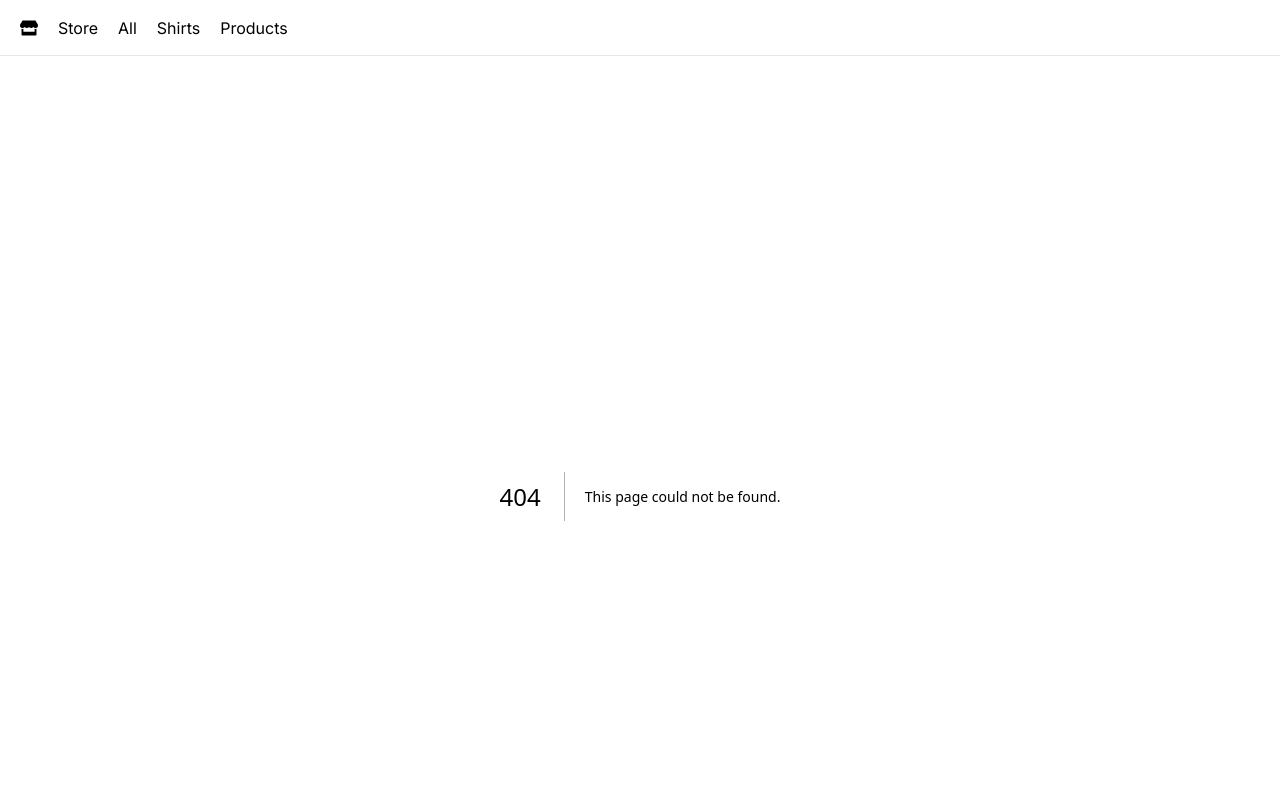
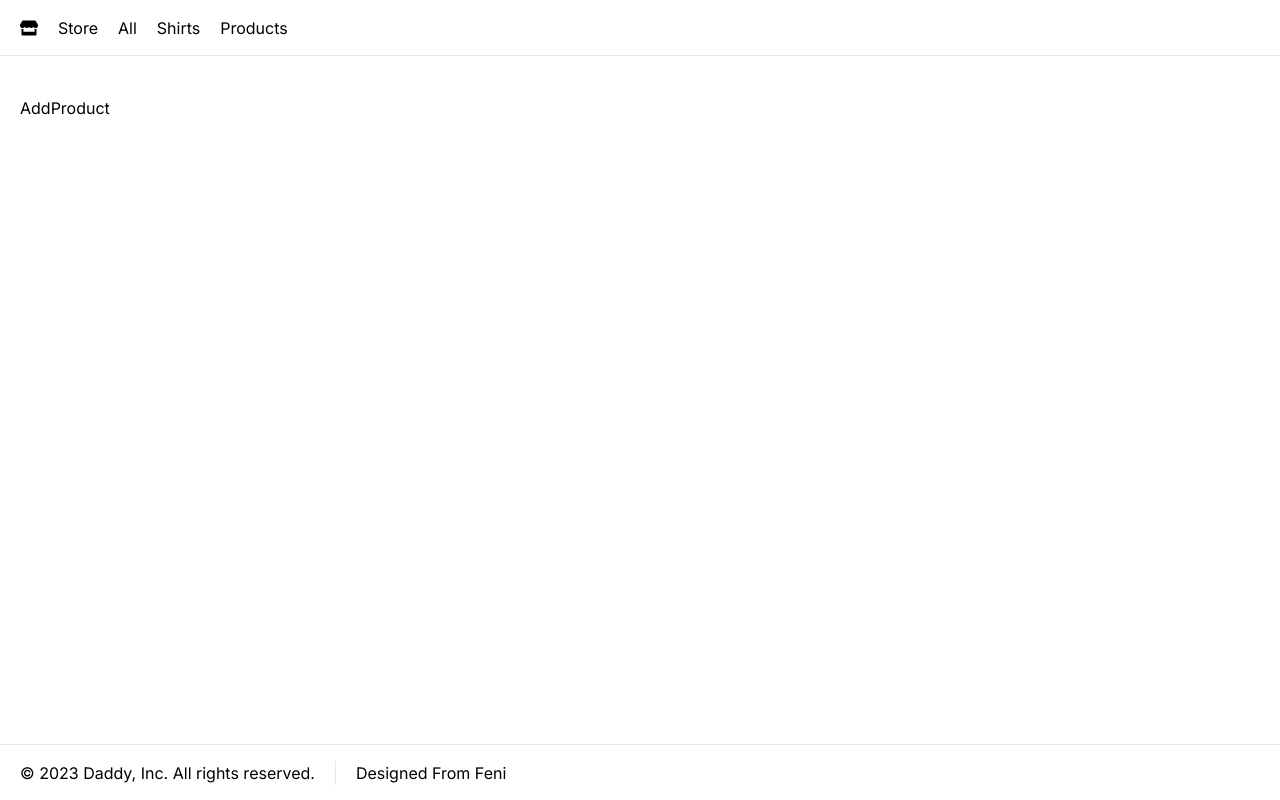
Before and after one commit to naimur-reza/E-Commerce-NextJs, a Next.js app: page /products/add in a window 1280 px wide. Before the commit this address had no page. Shown: the top 800 px of the page. Built offline with nearby package versions, Linux system fonts and the light colour scheme.

Commit message:
env secured

```diff
--- /dev/null
+++ b/app/products/add/page.tsx
@@ -0,0 +1,7 @@
+import React from "react";
+
+const AddProduct = () => {
+  return <div>AddProduct</div>;
+};
+
+export default AddProduct;
--- a/package.json
+++ b/package.json
@@ -10,6 +10,7 @@
   },
   "dependencies": {
     "@prisma/client": "^5.4.2",
+    "@radix-ui/themes": "^1.1.2",
     "next": "13.5.5",
     "react": "^18",
     "react-dom": "^18",
```
Also changed, not shown: 2 other files (tests, documents, lock files or other folders).
